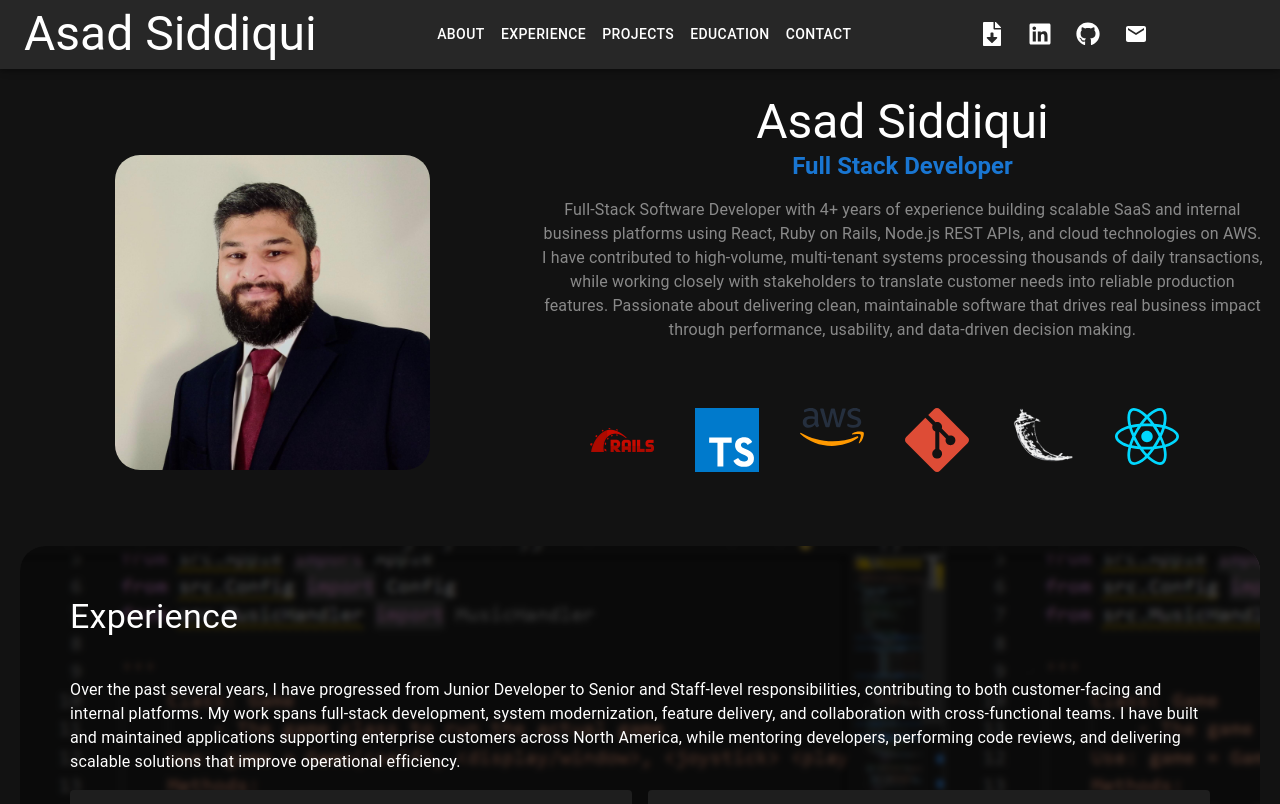
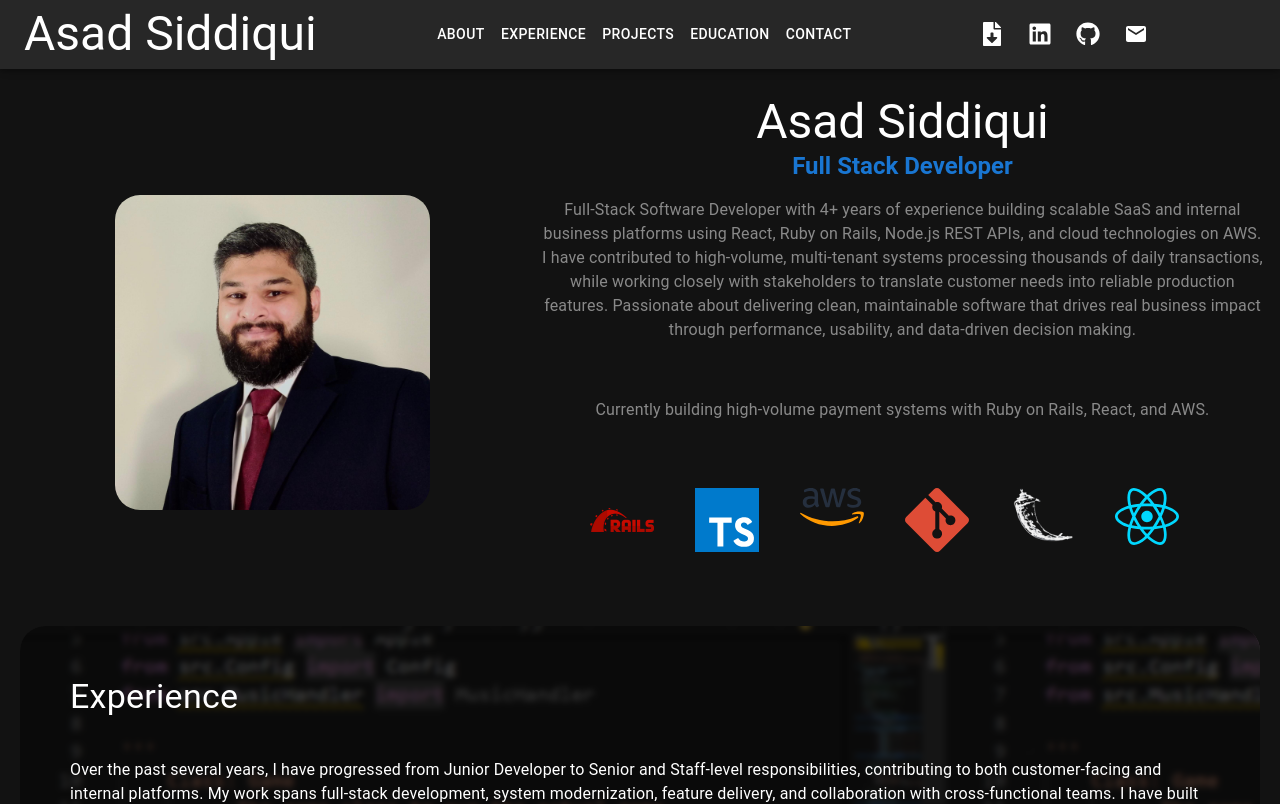
Before and after one commit to asad310397/asad310397.github.io, a React (Create React App) app: page / in a window 1280 px wide. Shown: the top 804 px of the page. Built offline with nearby package versions, Linux system fonts and the light colour scheme.

Commit message:
updating with new soft eng job

```diff
--- a/src/Components/Bio/Bio.tsx
+++ b/src/Components/Bio/Bio.tsx
@@ -25,6 +25,10 @@ const Bio = () => {
         <p className="text-muted">
           Full-Stack Software Developer with 4+ years of experience building scalable SaaS and internal business platforms using React, Ruby on Rails, Node.js REST APIs, and cloud technologies on AWS. I have contributed to high-volume, multi-tenant systems processing thousands of daily transactions, while working closely with stakeholders to translate customer needs into reliable production features. Passionate about delivering clean, maintainable software that drives real business impact through performance, usability, and data-driven decision making.
         </p>
+        <br />
+        <p className="text-muted">
+          Currently building high-volume payment systems with Ruby on Rails, React, and AWS.
+        </p>
         <Skills />
       </Grid>
     </Grid>
```
Also changed, not shown: 2 other files (tests, documents, lock files or other folders).
